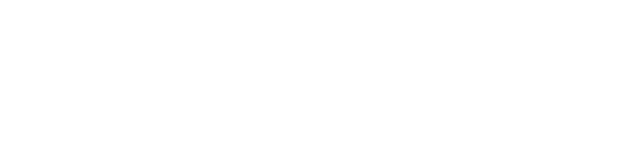
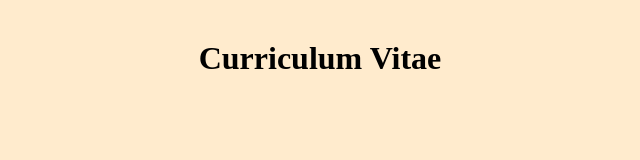
Before and after one commit to Welliton18/Desenvolvimento_web1, a plain HTML site: page curriculo/index.html in a window 1280 px wide. Shown: the whole page, without its empty margins (320-960 px from the left). Drawn offline with Linux system fonts and the light colour scheme.

Commit message:
alterado

```diff
--- /dev/null
+++ b/curriculo/css/index.css
@@ -0,0 +1,18 @@
+main {
+    background-color: blanchedalmond;
+    width: 100%;
+    height: 1000px;
+}
+
+#div_cabecalho {
+    width: 80%;
+    height: 40px;
+    margin:auto;
+    text-align: center;
+    background-color: blac;
+}
+
+#div_cabecalho h1 {
+    margin-top: 0px;
+    padding: 40px;
+}
--- a/curriculo/index.html
+++ b/curriculo/index.html
@@ -5,10 +5,15 @@
     <meta http-equiv="X-UA-Compatible" content="IE=edge">
     <meta name="viewport" content="width=device-width, initial-scale=1.0">
     <link rel="stylesheet" href="css/normalize.css">
+    <link rel="stylesheet" href="css/index.css">
     <script src="js/prefixfree.min.js"></script>
     <title>Currículo</title>
 </head>
 <body>
-
+    <main>
+        <div id="div_cabecalho">
+            <h1 >Curriculum Vitae</h1>
+        </div>
+    </main>
 </body>
 </html>
```
